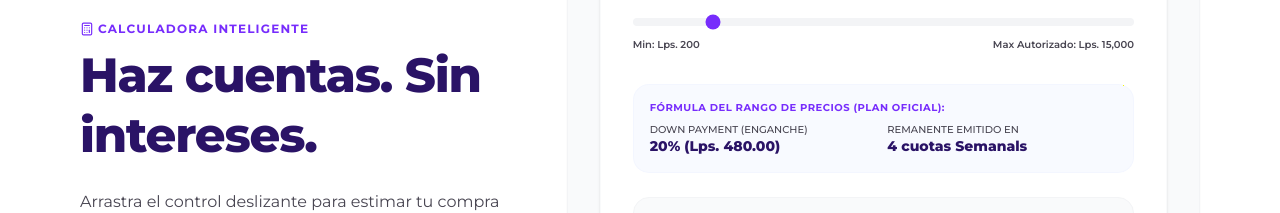
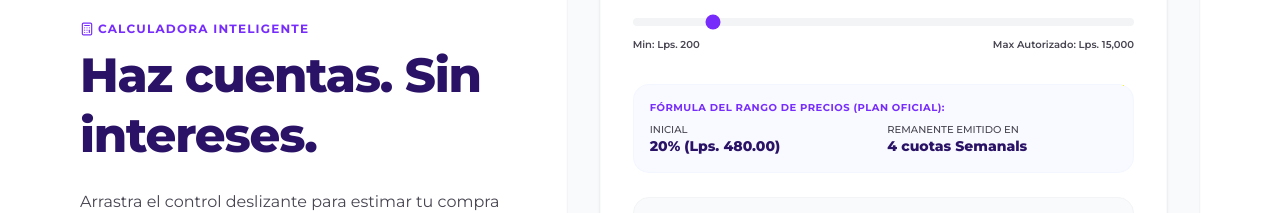
Before and after one commit to metalpoch/fast-pay, a React (Vite) app in the folder front/: page / in a window 1280 px wide. Shown: the part 2624-2837 px from the top of the page. Built offline with nearby package versions, Linux system fonts and the light colour scheme.

Commit message:
ui: CreditCalculator - renombrar 'DOWN PAYMENT (ENGANCHE)' a 'INICIAL'

```diff
--- a/front/src/components/CreditCalculator.tsx
+++ b/front/src/components/CreditCalculator.tsx
@@ -142,7 +142,7 @@ export default function CreditCalculator({ onQuickSimulate, availableLimit }: Cr
                 <p className="font-bold uppercase tracking-wider text-[10px] text-[#772cfc]">Fórmula del Rango de Precios (Plan Oficial):</p>
                 <div className="grid grid-cols-2 gap-2 text-xs font-medium">
                   <div>
-                    <span className="text-[#484551] block text-[10px]">DOWN PAYMENT (ENGANCHE)</span>
+                    <span className="text-[#484551] block text-[10px]">INICIAL</span>
                     <span className="font-extrabold text-sm">{downPaymentPercent}% (Lps. {downPaymentValue.toFixed(2)})</span>
                   </div>
                   <div>
```
